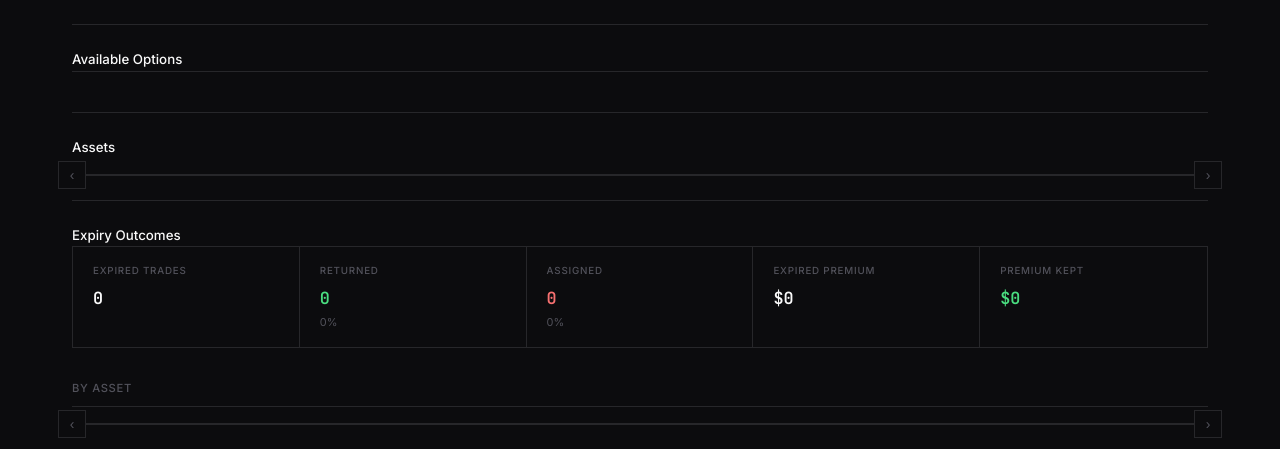
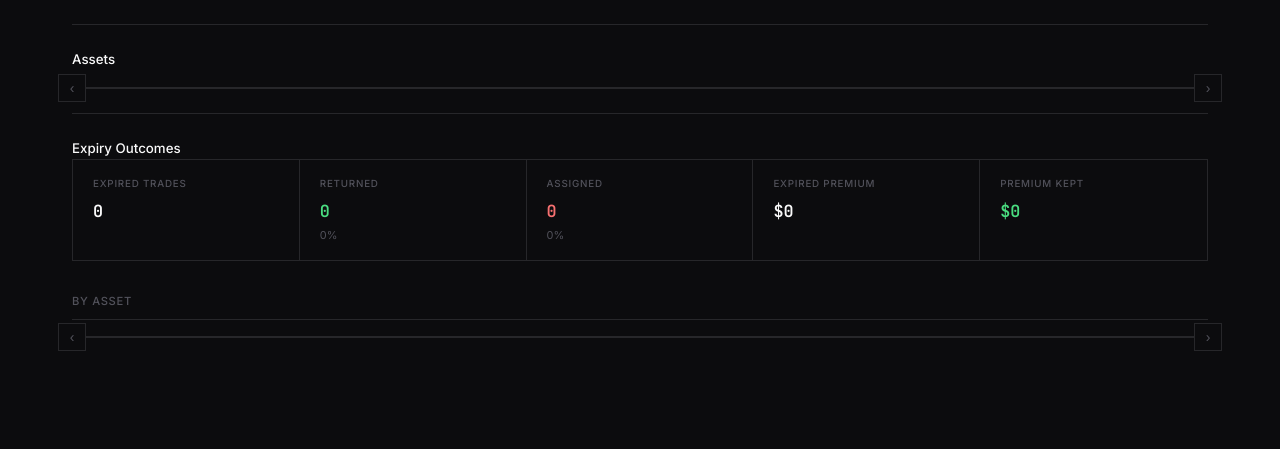
Before and after one commit to carlislejd/rysk-dashboard, a Flask app: page / in a window 1280 px wide. Shown: the part 909-1358 px from the top of the page. After the commit the page ends 1260 px from the top, so only its background shows below. Run offline with Flask 2, Linux system fonts and the light colour scheme; data that the repository does not hold is empty; some libraries are stand-ins or nearby versions.

Commit message:
Remove Available Options section (RFQ baseline APYs are misleading)
Co-Authored-By: Claude Opus 4.6 (1M context) <noreply@anthropic.com>

```diff
--- a/static/js/global.js
+++ b/static/js/global.js
@@ -555,7 +555,6 @@ async function loadRecent() {
 
 document.addEventListener('DOMContentLoaded', () => {
     loadOverview(0);
-    loadInventory();
     loadAssets();
     loadOutcomes();
     loadRecent();
--- a/templates/global.html
+++ b/templates/global.html
@@ -57,17 +57,7 @@
             </div>
         </section>
 
-        <!-- 3. Available Options (Inventory) -->
-        <section class="card">
-            <h2>Available Options</h2>
-            <div id="inventory-loading" class="loading">Loading inventory...</div>
-            <div id="inventory-content" style="display: none;">
-                <div class="tabs" id="inventory-tabs"></div>
-                <div id="inventory-panels"></div>
-            </div>
-        </section>
-
-        <!-- 4. Asset Carousel -->
+        <!-- 3. Asset Carousel -->
         <section class="card">
             <h2>Assets</h2>
             <div id="assets-loading" class="loading">Loading assets...</div>
```
